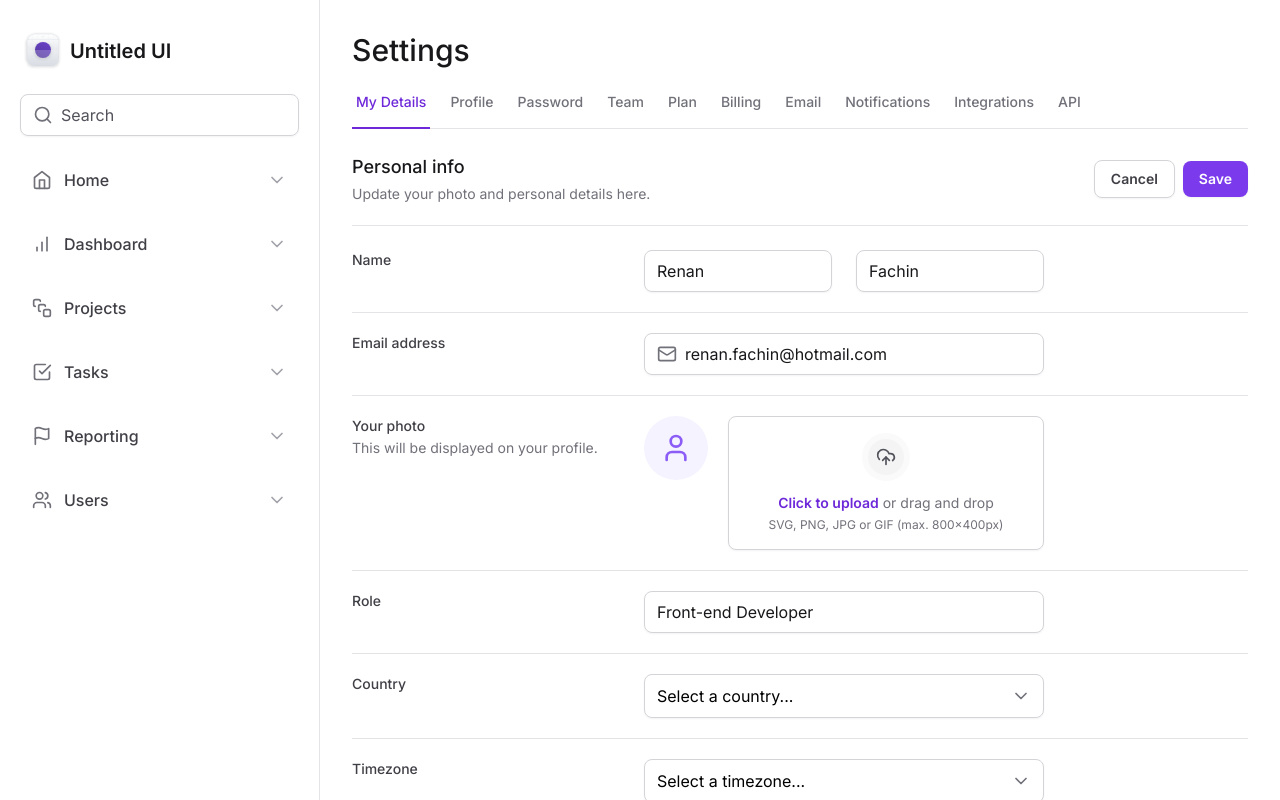
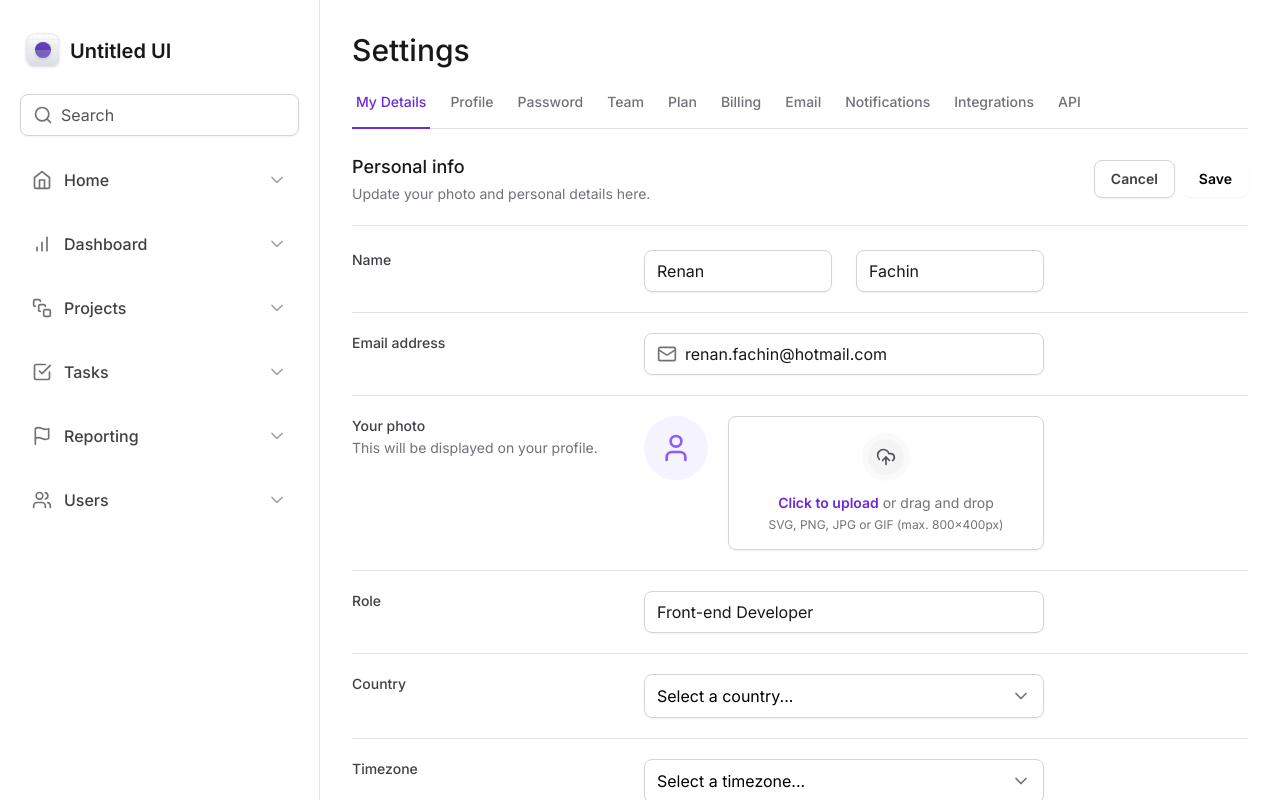
Before and after one commit to RenanFachin/RS_MasterizandoTailwindCSS, a Next.js app: page / in a window 1280 px wide. Shown: the top 800 px of the page. Built offline with nearby package versions, Linux system fonts and the light colour scheme.

Commit message:
criando variantes para o botão. Define as propriedades default de todos os botões

```diff
--- a/package.json
+++ b/package.json
@@ -24,6 +24,7 @@
     "postcss": "8.4.28",
     "react": "18.2.0",
     "react-dom": "18.2.0",
+    "tailwind-variants": "^0.1.13",
     "tailwindcss": "3.3.3",
     "typescript": "5.1.6"
   },
--- /dev/null
+++ b/src/app/components/Button/index.tsx
@@ -0,0 +1,18 @@
+import { ComponentProps } from 'react'
+import { tv } from 'tailwind-variants'
+
+// criando as variantes
+// propriedade base = estilo que todos os botões possuem
+const button = tv({
+  base: 'rounded-lg px-4 py-2 text-sm font-semibold outline-none shadow-sm focus-visible:ring-2 focus-visible:ring-offset-2 focus-visible:ring-violet-500 active:opacity-80',
+})
+
+export type ButtonProps = ComponentProps<'button'>
+
+export function Button(props: ButtonProps) {
+  return (
+    <button className={button()} {...props}>
+      {props.children}
+    </button>
+  )
+}
--- a/src/app/page.tsx
+++ b/src/app/page.tsx
@@ -7,6 +7,7 @@
 import { SelectInput } from './components/SelectInput'
 import { SelectItem } from './components/SelectInput/SelectItem'
 import { Textarea } from './components/Textarea'
+import { Button } from './components/Button'
 
 export default function Home() {
   return (
@@ -32,13 +33,9 @@
             </button>
 
             {/* Este botão do tipo submit vai fazer o envio do formulário, mas como ele não está dentro do form é necessário colocar um ID no form e uma form para o button */}
-            <button
-              type="submit"
-              form="settings"
-              className="rounded-lg bg-violet-600 px-4 py-2 text-sm font-semibold text-white shadow-sm hover:bg-violet-800"
-            >
+            <Button type="submit" form="settings">
               Save
-            </button>
+            </Button>
           </div>
         </div>
 
```
Also changed, not shown: 1 other file (tests, documents, lock files or other folders).
